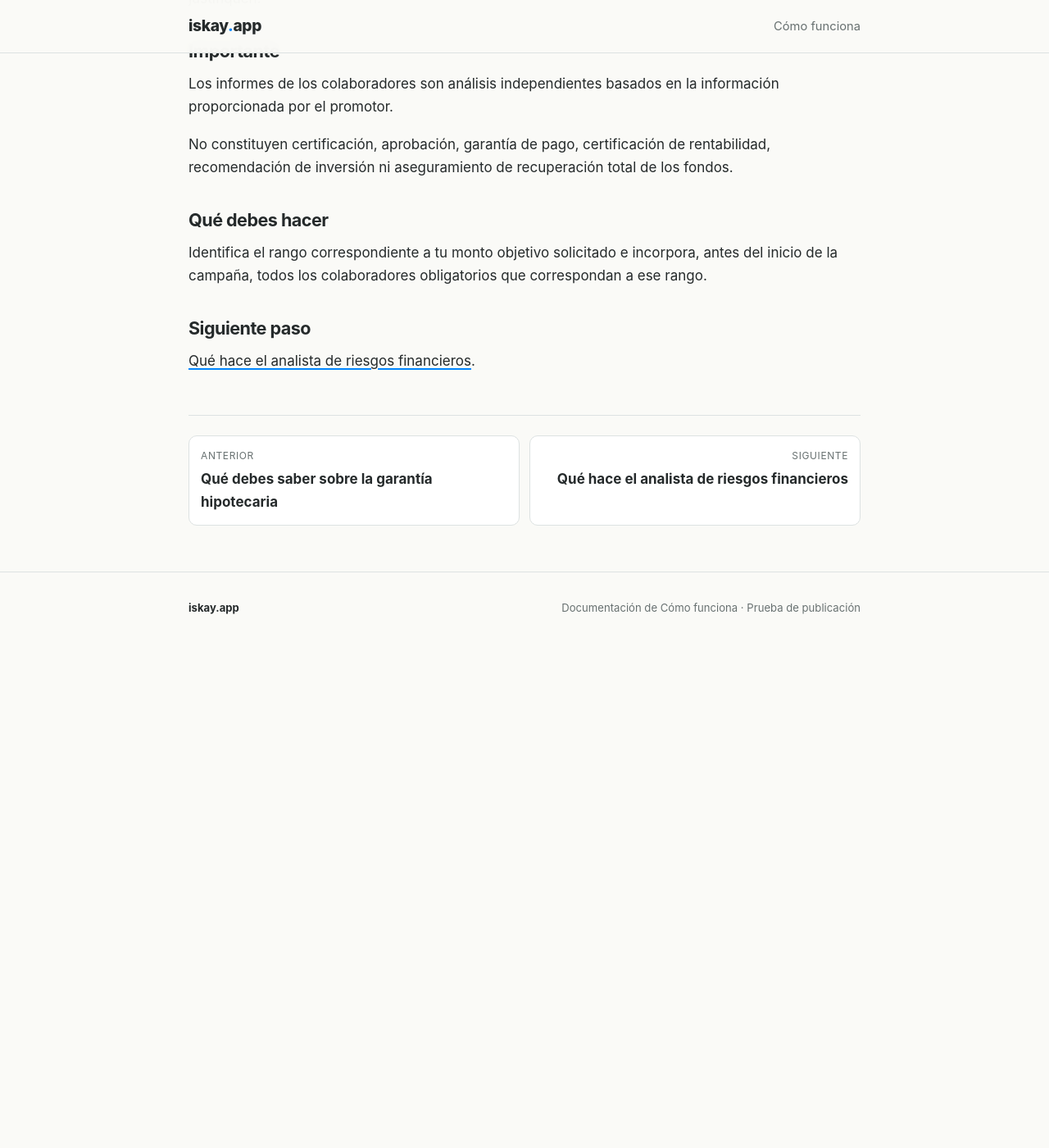
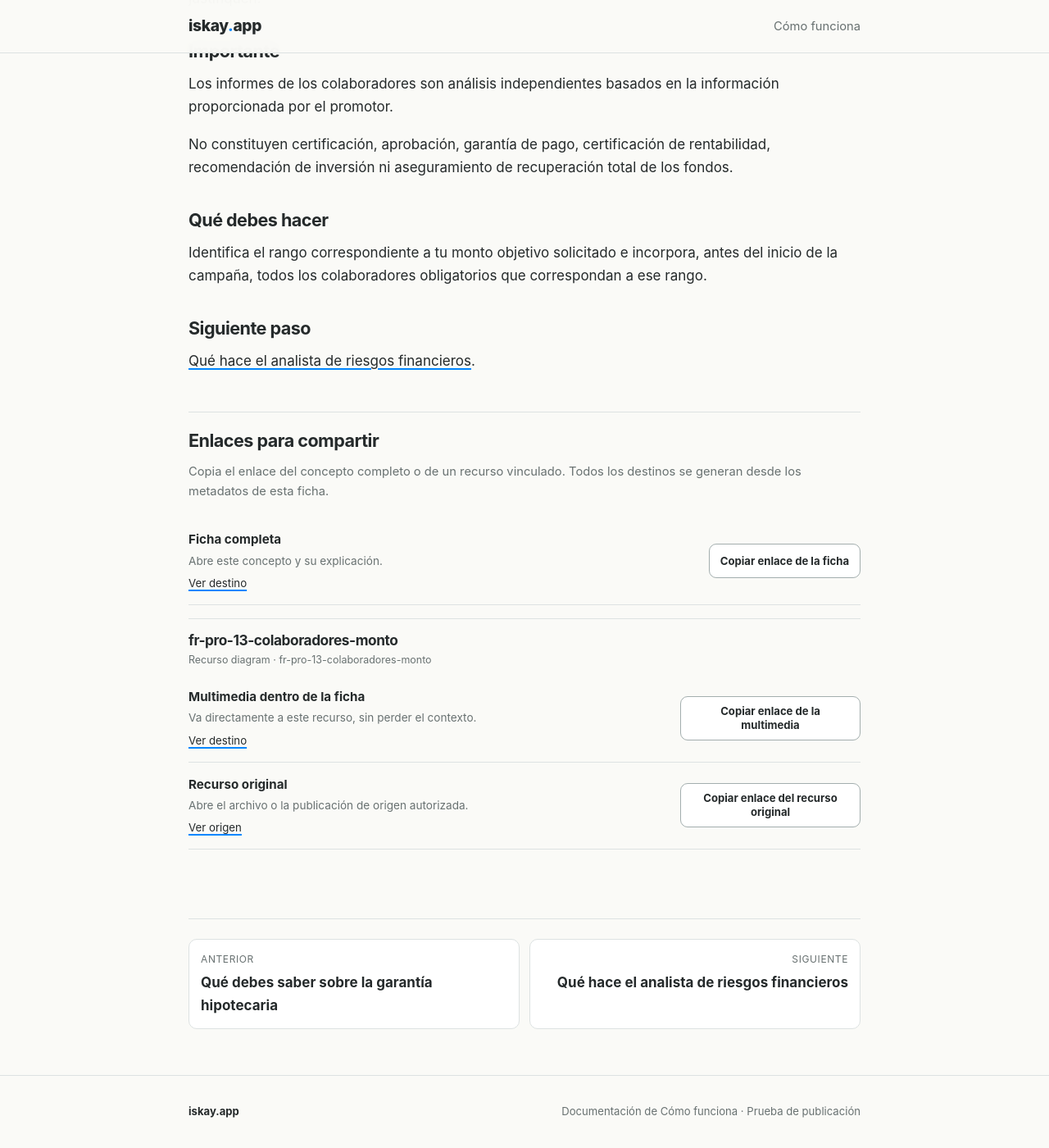
Before and after one commit to iskayApp/como-funciona, a Jekyll site: the page built from ideas/financiamiento-reembolsable/promotores/03-prepara-la-revision-profesional/13-que-colaboradores-necesitas-segun-el-monto-solicitado.md, in a window 1280 px wide and 1400 px high, scrolled down 3025 px. Shown: the whole window at 82% size. Built offline with Jekyll 4.4.1, drawn with Linux system fonts in a browser that asks for light colours; before the commit the page ends 3811 px from its top, so only the background shows below that.

Commit message:
feat: enlaces automáticos de fichas y catálogo de marketing
* feat: crear componente común de enlaces automáticos para fichas y recursos

* feat: habilitar copia accesible de enlaces en web y móvil

* feat: integrar enlaces compartibles en diseño común

* style: enlaces para compartir adaptados a móvil y cromática aprobada

* feat: agregar ancla permanente al recurso multimedia de 09-como-seran-los-pagos-a-los-inversionistas.md

* feat: agregar ancla permanente al recurso multimedia de 13-que-colaboradores-necesitas-segun-el-monto-solicitado.md

* feat: generar inventario de enlaces y validar anclas multimedia para marketing

* ci: generar catálogo de enlaces compartibles en cada publicación

* test: verificar enlaces canónicos, YouTube, TikTok, recursos internos y seguridad

* ci: pruebas automáticas de URLs y renderizado Jekyll en pull requests

* docs: documentar enlaces automáticos y catálogo editorial para marketing

* docs: integrar requisitos de enlaces compartibles en README.md

* docs: integrar requisitos de enlaces compartibles en PLANTILLA_FICHA.md

* docs: integrar requisitos de enlaces compartibles en MULTIMEDIA.md

```diff
--- /dev/null
+++ b/_includes/share-links.html
@@ -0,0 +1,70 @@
+{% comment %}
+Componente transversal de enlaces de una ficha.
+Las URLs se derivan de page.url y de page.media; no se escriben manualmente.
+{% endcomment %}
+{% if page.code and page.permalink %}
+<section class="share-links" aria-labelledby="share-links-heading">
+  <h2 id="share-links-heading">Enlaces para compartir</h2>
+  <p class="share-links-help">Copia el enlace del concepto completo o de un recurso vinculado. Todos los destinos se generan desde los metadatos de esta ficha.</p>
+
+  <div class="share-link-entry">
+    <div class="share-link-description">
+      <strong>Ficha completa</strong>
+      <span>Abre este concepto y su explicación.</span>
+      <a id="share-ficha" class="share-link-destination" href="{{ page.url | absolute_url }}">Ver destino</a>
+    </div>
+    <button type="button" class="copy-link-button" data-copy-target="share-ficha">Copiar enlace de la ficha</button>
+  </div>
+
+  {% for media in page.media %}
+    {% if media.id and media.status == 'approved' and media.visibility != 'private' %}
+      {% assign anchor_id = media.id | prepend: 'media-' | slugify %}
+      {% assign media_key = media.id | slugify %}
+      {% assign media_title = media.title | default: media.caption | default: media.id %}
+      {% assign resource_url = media.original_url | default: media.share_url | default: media.url %}
+      {% if resource_url == nil or resource_url == '' %}
+        {% if media.provider == 'youtube' and media.video_id %}
+          {% assign encoded_video_id = media.video_id | url_encode %}
+          {% assign resource_url = 'https://www.youtube.com/watch?v=' | append: encoded_video_id %}
+        {% elsif media.storage == 'internal' and media.src %}
+          {% assign resource_url = media.src | absolute_url %}
+        {% elsif media.storage == 'external' and media.src %}
+          {% assign resource_url = media.src %}
+        {% endif %}
+      {% endif %}
+      {% assign resource_protocol = resource_url | slice: 0, 8 %}
+      {% assign resource_protocol_short = resource_url | slice: 0, 7 %}
+
+      <div class="share-media-group">
+        <h3>{{ media_title | escape }}</h3>
+        <p class="share-media-type">Recurso {{ media.type | default: 'multimedia' | escape }} · {{ media.id | escape }}</p>
+        <div class="share-link-entry">
+          <div class="share-link-description">
+            <strong>Multimedia dentro de la ficha</strong>
+            <span>Va directamente a este recurso, sin perder el contexto.</span>
+            <a id="share-media-{{ media_key }}" class="share-link-destination" href="{{ page.url | absolute_url }}#{{ anchor_id }}">Ver destino</a>
+          </div>
+          <button type="button" class="copy-link-button" data-copy-target="share-media-{{ media_key }}">Copiar enlace de la multimedia</button>
+        </div>
+        <div class="share-link-entry">
+          <div class="share-link-description">
+            <strong>Recurso original</strong>
+            <span>Abre el archivo o la publicación de origen autorizada.</span>
+            {% if resource_protocol == 'https://' or resource_protocol_short == 'http://' %}
+              <a id="share-original-{{ media_key }}" class="share-link-destination" href="{{ resource_url | escape }}" target="_blank" rel="noopener noreferrer">Ver origen</a>
+            {% else %}
+              <span class="share-link-unavailable">Origen no disponible en los metadatos</span>
+            {% endif %}
+          </div>
+          {% if resource_protocol == 'https://' or resource_protocol_short == 'http://' %}
+            <button type="button" class="copy-link-button" data-copy-target="share-original-{{ media_key }}">Copiar enlace del recurso original</button>
+          {% else %}
+            <button type="button" class="copy-link-button" disabled title="Falta un enlace de origen válido">Origen no disponible</button>
+          {% endif %}
+        </div>
+      </div>
+    {% endif %}
+  {% endfor %}
+  <p class="copy-feedback" id="copy-feedback" role="status" aria-live="polite"></p>
+</section>
+{% endif %}
--- a/_layouts/default.html
+++ b/_layouts/default.html
@@ -14,6 +14,7 @@
   <meta property="og:site_name" content="iskay.app · Cómo funciona">
   <meta name="twitter:card" content="summary">
   <link rel="stylesheet" href="{{ '/assets/css/style.css' | relative_url }}">
+  <script src="{{ '/assets/js/share-links.js' | relative_url }}" defer></script>
 </head>
 <body>
   <header class="site-header">
@@ -34,6 +35,8 @@
     <article class="content">
       {{ content }}
     </article>
+
+    {% include share-links.html %}
 
     {% if page.prev_url or page.next_url %}
     <nav class="page-nav" aria-label="Navegación entre fichas">
--- a/assets/css/style.css
+++ b/assets/css/style.css
@@ -281,3 +281,95 @@ th {
     justify-content: center;
   }
 }
+
+
+/* Enlaces generados desde los metadatos de cada ficha */
+[id^="media-"] { scroll-margin-top: 100px; }
+
+.share-links {
+  margin-top: 48px;
+  padding-top: 22px;
+  border-top: 1px solid var(--line);
+}
+
+.share-links h2 { margin-top: 0; }
+
+.share-links-help {
+  color: var(--muted);
+  font-size: .92rem;
+  margin-bottom: 20px;
+}
+
+.share-media-group {
+  padding-top: 16px;
+  margin-top: 16px;
+  border-top: 1px solid var(--line);
+}
+
+.share-media-group h3 { margin: 0 0 3px; }
+
+.share-media-type {
+  font-size: .78rem;
+  color: var(--muted);
+  margin-bottom: 8px;
+}
+
+.share-link-entry {
+  display: flex;
+  gap: 14px;
+  align-items: center;
+  justify-content: space-between;
+  border-bottom: 1px solid var(--line);
+  padding: 14px 0;
+}
+
+.share-link-description {
+  display: flex;
+  flex: 1;
+  min-width: 0;
+  flex-direction: column;
+  align-items: flex-start;
+  gap: 2px;
+}
+
+.share-link-description strong { font-size: .95rem; }
+
+.share-link-description span { font-size: .85rem; color: var(--muted); }
+
+.share-link-destination {
+  display: inline-block;
+  font-size: .83rem;
+  margin-top: 4px;
+}
+
+.copy-link-button {
+  flex: 0 0 auto;
+  max-width: 220px;
+  min-height: 42px;
+  border: 1px solid #A3AEAE;
+  background: var(--surface);
+  color: var(--text);
+  padding: 9px 13px;
+  border-radius: 9px;
+  font: inherit;
+  font-size: .82rem;
+  font-weight: 700;
+  line-height: 1.3;
+  cursor: pointer;
+}
+
+.copy-link-button:hover:not(:disabled) { background: var(--soft); }
+.copy-link-button:focus-visible { outline: 3px solid var(--accent); outline-offset: 3px; }
+.copy-link-button:disabled { opacity: .55; cursor: not-allowed; }
+
+.copy-feedback {
+  min-height: 1.5em;
+  font-size: .85rem;
+  color: var(--muted);
+  margin: 12px 0 0;
+}
+
+@media (max-width: 620px) {
+  .share-link-entry { flex-direction: column; align-items: stretch; }
+  .copy-link-button { width: 100%; max-width: none; }
+}
--- /dev/null
+++ b/assets/js/share-links.js
@@ -0,0 +1,48 @@
+/* Copia enlaces ya resueltos desde metadatos por Jekyll.
+   No construye URLs manualmente ni depende de una categoría o rol. */
+(function () {
+  "use strict";
+
+  function fallbackCopy(value) {
+    var field = document.createElement("textarea");
+    field.value = value;
+    field.setAttribute("readonly", "");
+    field.style.position = "fixed";
+    field.style.top = "0";
+    field.style.opacity = "0";
+    document.body.appendChild(field);
+    field.focus();
+    field.select();
+    var success = document.execCommand("copy");
+    document.body.removeChild(field);
+    if (!success) throw new Error("No se pudo acceder al portapapeles");
+  }
+
+  async function copyText(value) {
+    if (navigator.clipboard && navigator.clipboard.writeText) {
+      try {
+        await navigator.clipboard.writeText(value);
+        return;
+      } catch (error) {
+        // Algunos navegadores móviles requieren el mecanismo alternativo.
+      }
+    }
+    fallbackCopy(value);
+  }
+
+  document.addEventListener("click", async function (event) {
+    var button = event.target.closest("[data-copy-target]");
+    if (!button || button.disabled) return;
+
+    var target = document.getElementById(button.dataset.copyTarget);
+    var feedback = document.getElementById("copy-feedback");
+    if (!target || !target.href) return;
+
+    try {
+      await copyText(target.href);
+      if (feedback) feedback.textContent = "Enlace copiado al portapapeles.";
+    } catch (error) {
+      if (feedback) feedback.textContent = "No se pudo copiar. Abre «Ver destino» para copiar la dirección manualmente.";
+    }
+  });
+})();
--- a/ideas/financiamiento-reembolsable/promotores/03-prepara-la-revision-profesional/13-que-colaboradores-necesitas-segun-el-monto-solicitado.md
+++ b/ideas/financiamiento-reembolsable/promotores/03-prepara-la-revision-profesional/13-que-colaboradores-necesitas-segun-el-monto-solicitado.md
@@ -40,7 +40,7 @@ Los colaboradores profesionales obligatorios dependen del **monto objetivo solic
 
 A mayor monto solicitado, se añaden nuevas áreas de revisión profesional.
 
-<figure class="media-block media-diagram">
+<figure id="media-fr-pro-13-colaboradores-monto" class="media-block media-diagram">
   <img
     src="{{ '/assets/financiamiento-reembolsable/promotores/fr-pro-13/colaboradores-segun-monto.svg' | relative_url }}"
     alt="Diagrama de los colaboradores obligatorios según el monto objetivo solicitado"
```
Also changed, not shown: ENLACES_COMPARTIBLES.md (added, +84 -0 lines), MULTIMEDIA.md (+4 -0 lines), PLANTILLA_FICHA.md (+1 -1 lines), ideas/financiamiento-reembolsable/promotores/02-configura-tu-financiamiento/09-como-seran-los-pagos-a-los-inversionistas.md (+1 -1 lines), scripts/build_share_catalog.py (added, +147 -0 lines), tests/test_share_links.py (added, +43 -0 lines), .github/workflows/pages.yml, .github/workflows/validate.yml (added), README.md.
